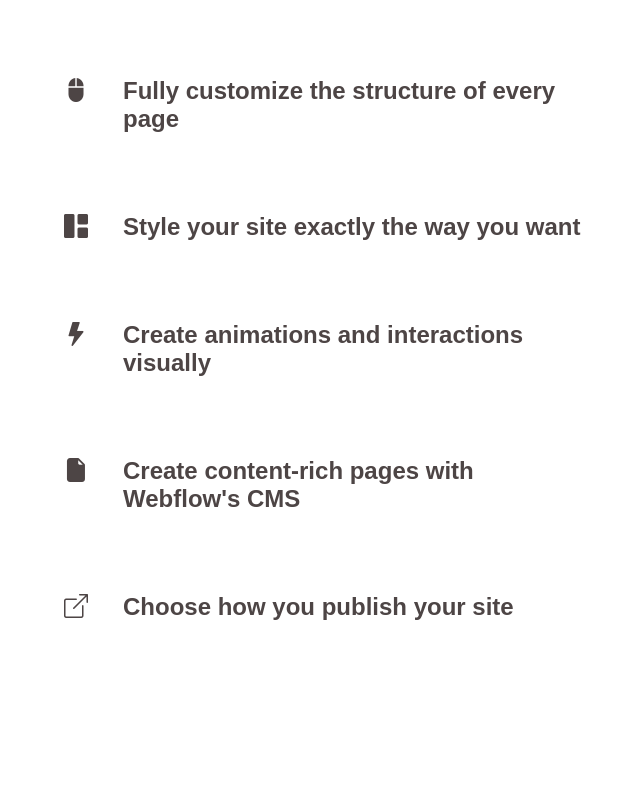
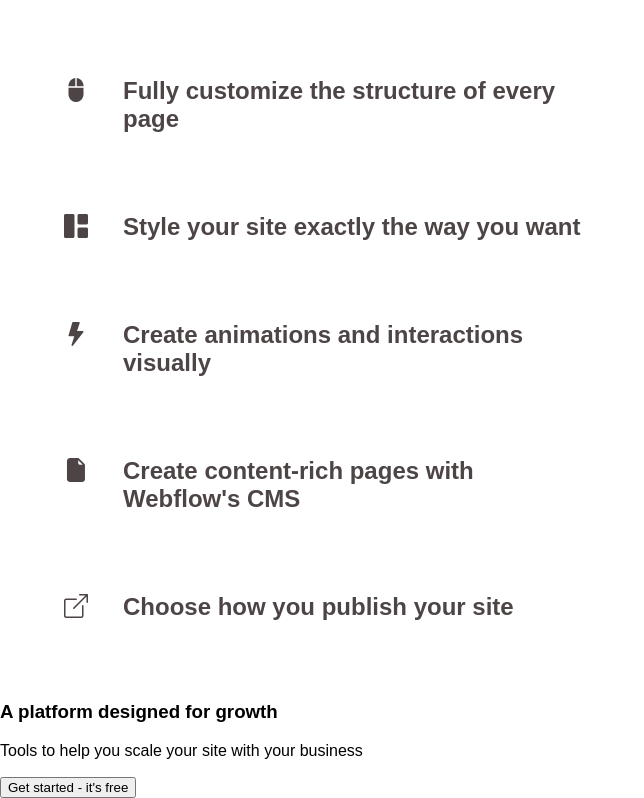
Before and after one commit to Abdurrehman2021-CS-44/css-daily, a plain HTML site: page webflow-clone/index.html in a window 1280 px wide. Shown: the part 1363-2161 px from the top of the page, without its empty margins (0-644 px from the left). Before the commit the page ends 2064 px from the top, so only its background shows below. Drawn offline with nearby package versions, Linux system fonts and the light colour scheme.

Commit message:
'webflow-clone' add platform html

```diff
--- a/webflow-clone/index.html
+++ b/webflow-clone/index.html
@@ -109,5 +109,11 @@
 
     </div>
 
+    <div class="platform">
+      <h3>A platform designed for growth</h3>
+      <p>Tools to help you scale your site with your business</p>
+      <button>Get started - it's free</button>
+    </div>
+
   </body>
 </html>
```
